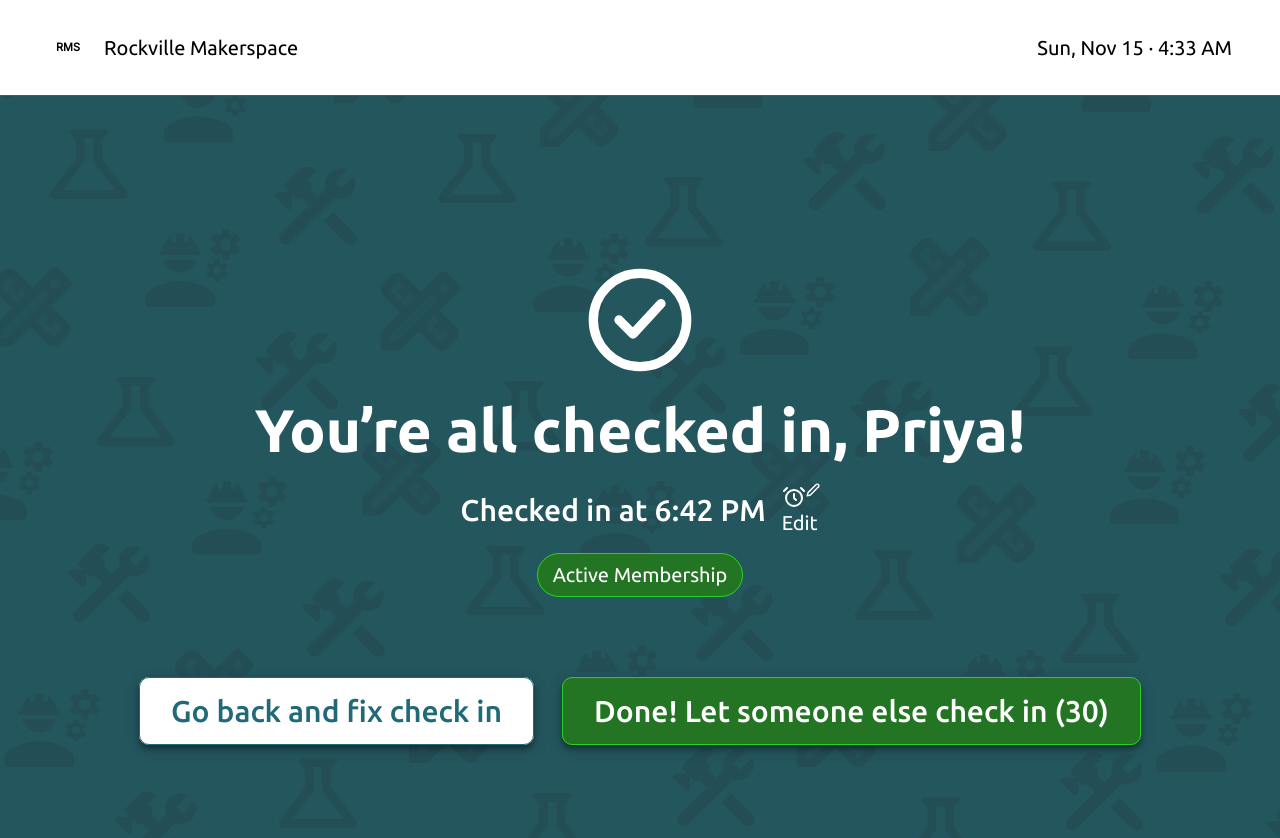
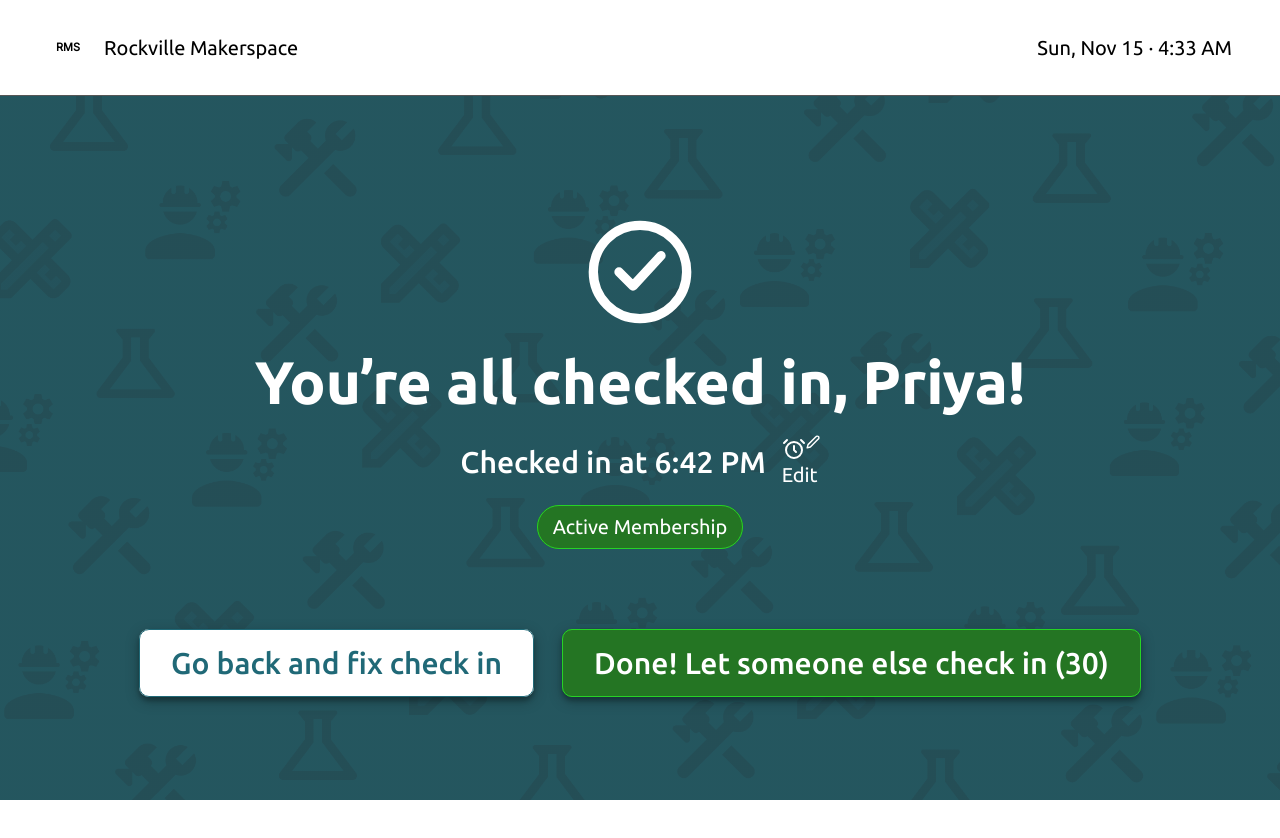
Before and after one commit to Hack4Impact-UMD/rockville-makerspace, a React (Vite) app in the folder packages/frontend/: page /checked-in in a window 1280 px wide. Shown: the top 838 px of the page. After the commit the page ends 800 px from the top, so only its background shows below. Built offline with nearby package versions, Linux system fonts and the light colour scheme; no server answers.

Commit message:
Fit checked-in page below the navbar

```diff
--- a/packages/frontend/src/routes/_check-in/checked-in.tsx
+++ b/packages/frontend/src/routes/_check-in/checked-in.tsx
@@ -15,9 +15,10 @@ function CheckedIn() {
   const navigate = useNavigate();
 
   return (
+    // Fills the screen below the navbar, which is 96px (6rem) tall.
     <div
       style={{ backgroundImage }}
-      className="flex min-h-dvh flex-col items-center justify-center gap-16 bg-cover bg-center px-28 py-10 text-white"
+      className="flex min-h-[calc(100dvh-6rem)] flex-col items-center justify-center gap-16 bg-cover bg-center px-28 py-10 text-white"
     >
       <div className="flex flex-col items-center gap-4 py-4 text-center">
         <svg
```
